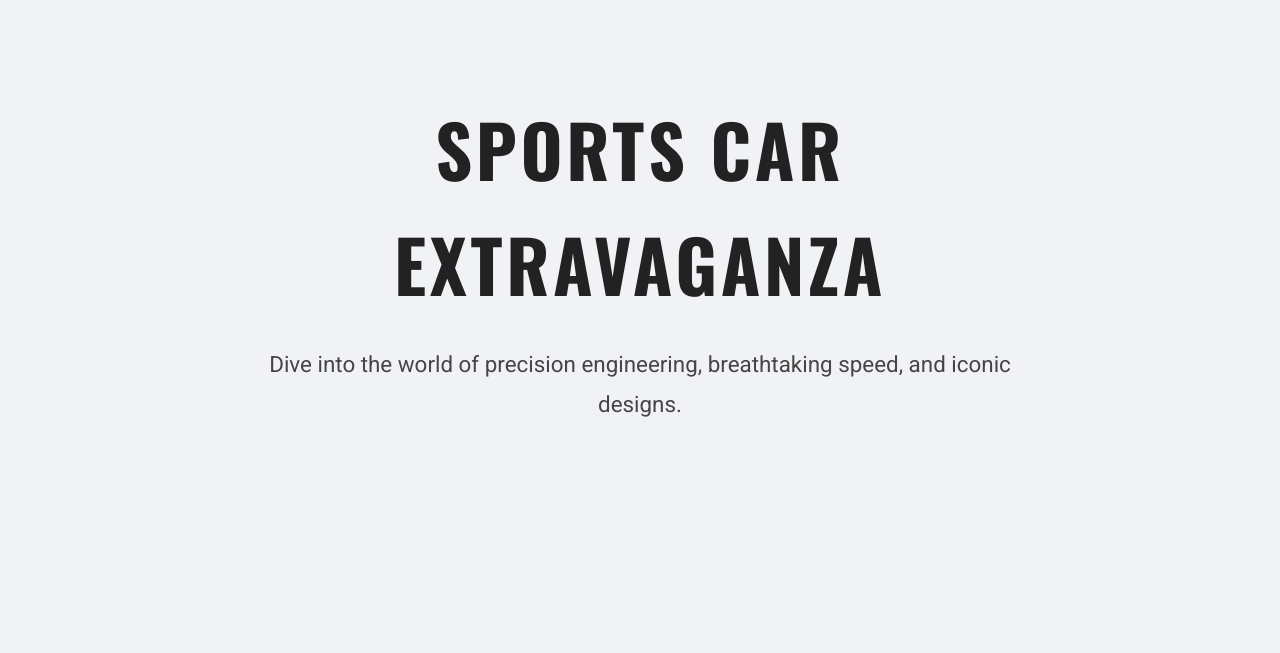
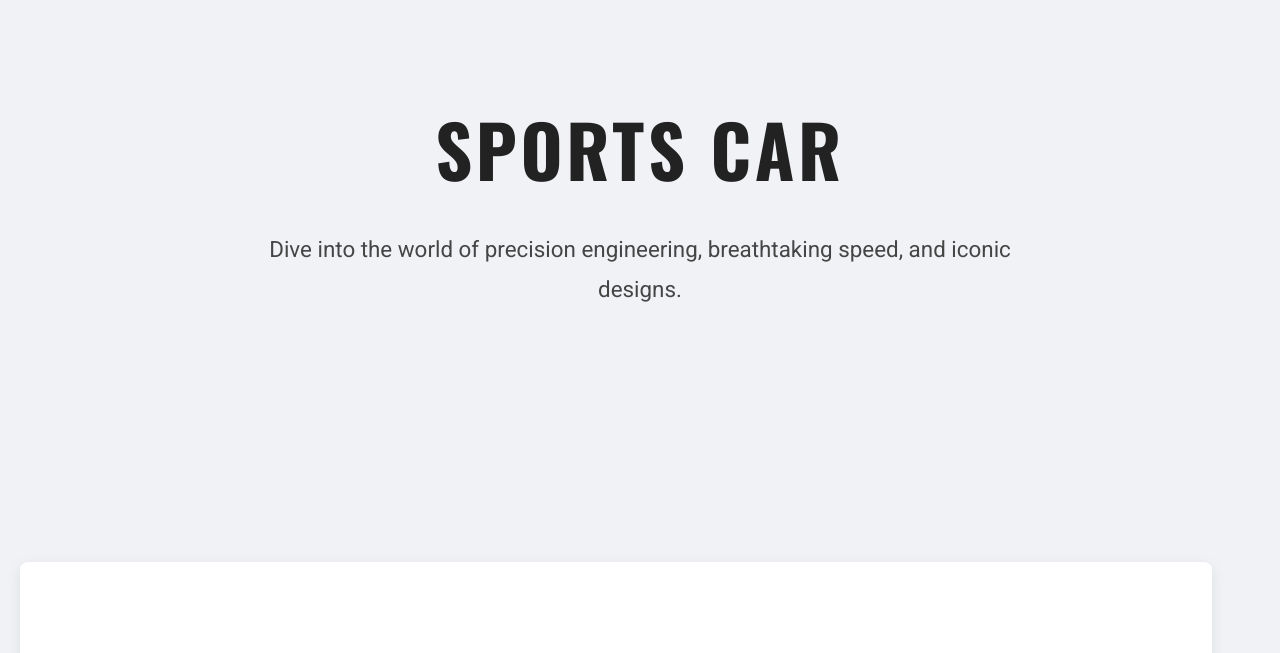
Before and after one commit to m-khizar-hayyat/sportscars, a plain HTML site: page index.html in a window 1280 px wide. Shown: the part 147-800 px from the top of the page. Drawn offline with nearby package versions, Linux system fonts and the light colour scheme.

Commit message:
auto publish 1750854979005

```diff
--- a/index.html
+++ b/index.html
@@ -3,7 +3,7 @@
 <head>
     <meta charset="UTF-8">
     <meta name="viewport" content="width=device-width, initial-scale=1.0">
-    <title>Sports Car Extravaganza</title>
+    <title>Sports Car</title>
     <link href="https://fonts.googleapis.com/css2?family=Oswald:wght@400;700&family=Roboto:wght@400;700&display=swap" rel="stylesheet">
     <style>
         body {
@@ -168,7 +168,7 @@
 
     <header class="hero-section">
         <div class="hero-content container">
-            <h1>SPORTS CAR EXTRAVAGANZA</h1>
+            <h1>SPORTS CAR </h1>
             <p>Dive into the world of precision engineering, breathtaking speed, and iconic designs.</p>
         </div>
     </header>
```
